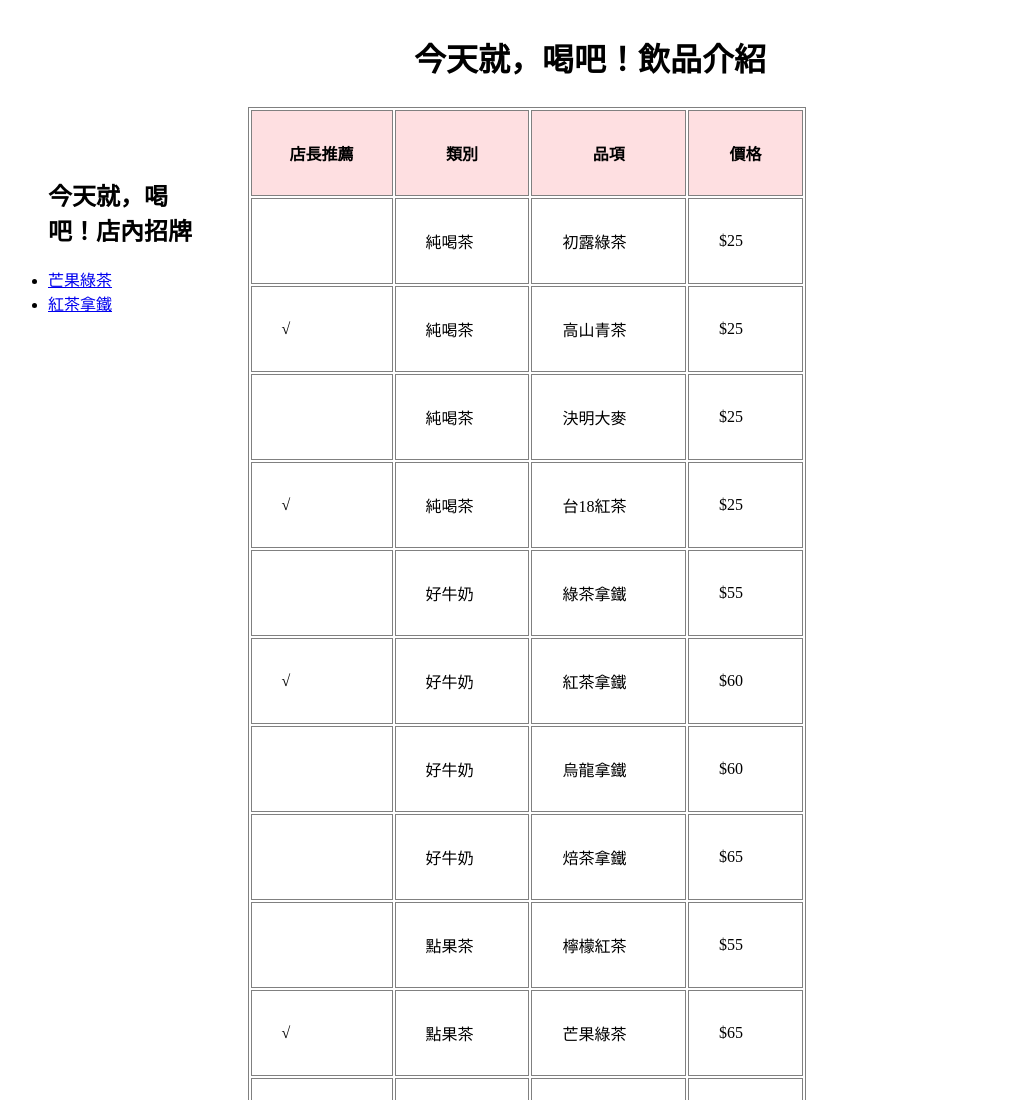
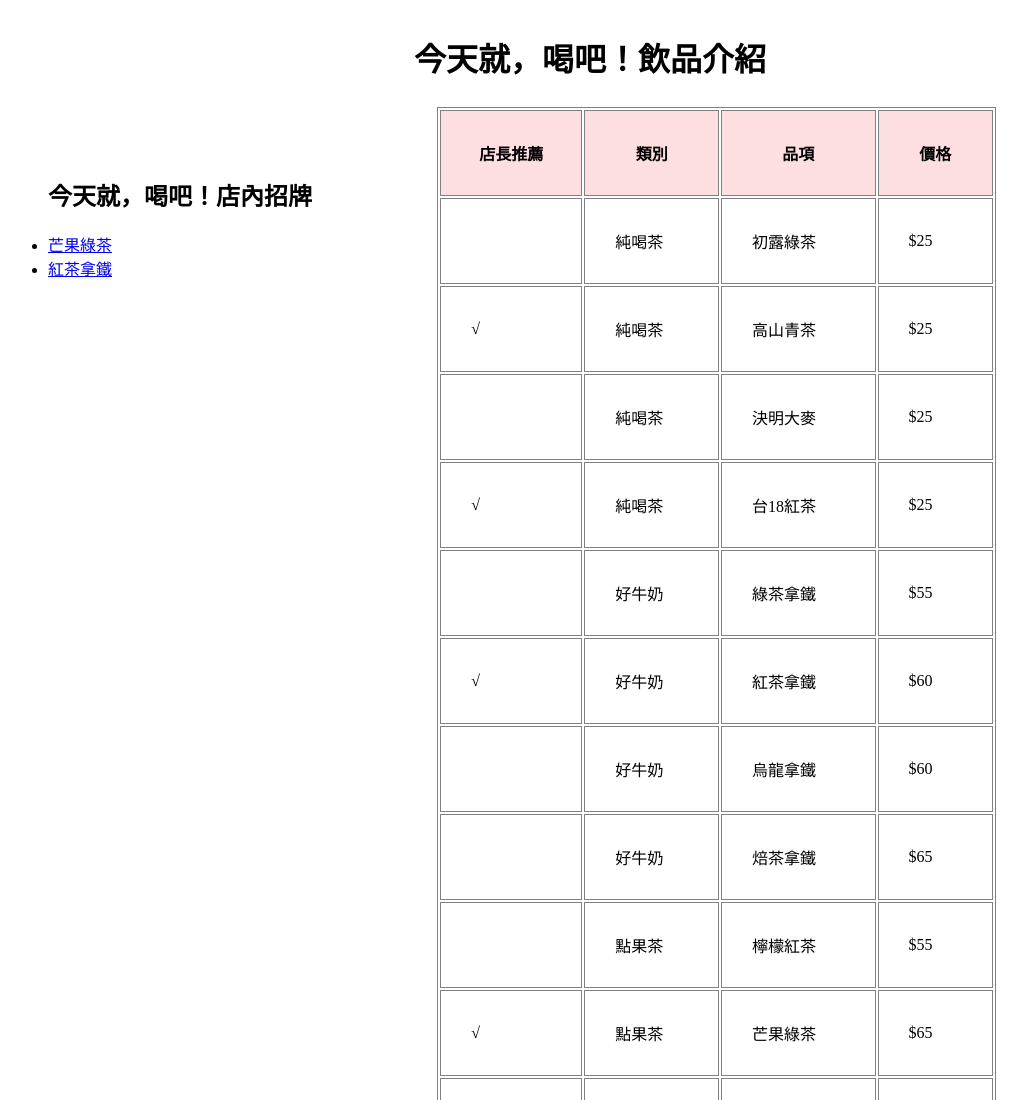
Before and after one commit to kate0101111/kate0101111.github.io, a plain HTML site: page nav.html in a window 1280 px wide. Shown: the top 1100 px of the page, without its empty margins (50-1077 px from the left). Drawn offline with Linux system fonts and the light colour scheme.

Commit message:
Update nav.html

```diff
--- a/nav.html
+++ b/nav.html
@@ -4,7 +4,7 @@
   <title>飲品介紹</title>
     	<style>
           header,footer{display:block;clear:both;padding:5px;text-align:center}
-          nav{display:block;float:left;width:15%;height:30%;padding:50px}
+          nav{display:block;float:left;width:30%;height:30%;padding:50px}
           article{display:block;float:right;width:80%;height:50%;padding:10px}
 		  table{border:1px gray solid;border-collapse}
           thead,tfoot{background-color:#FEDFE1}
```
